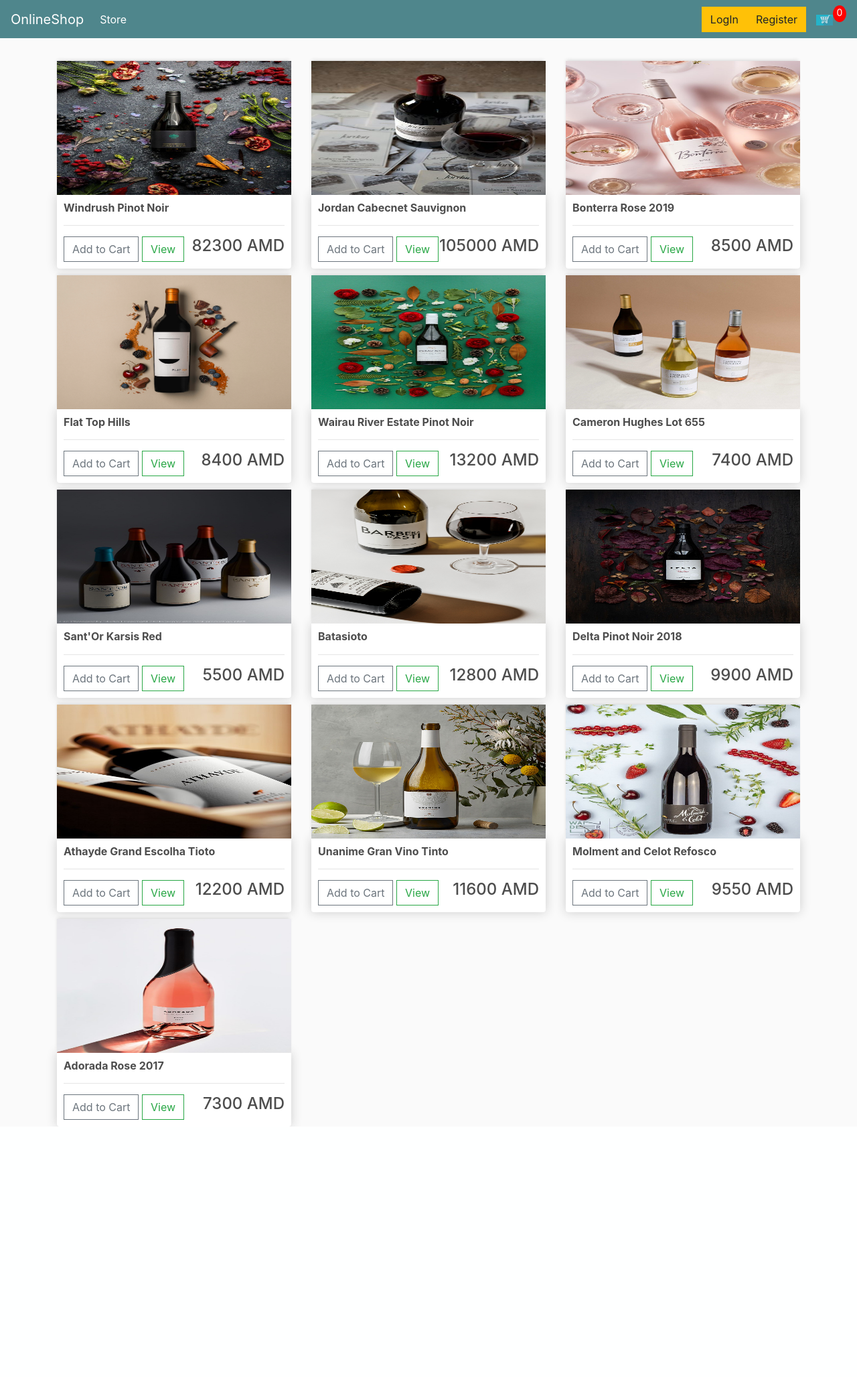
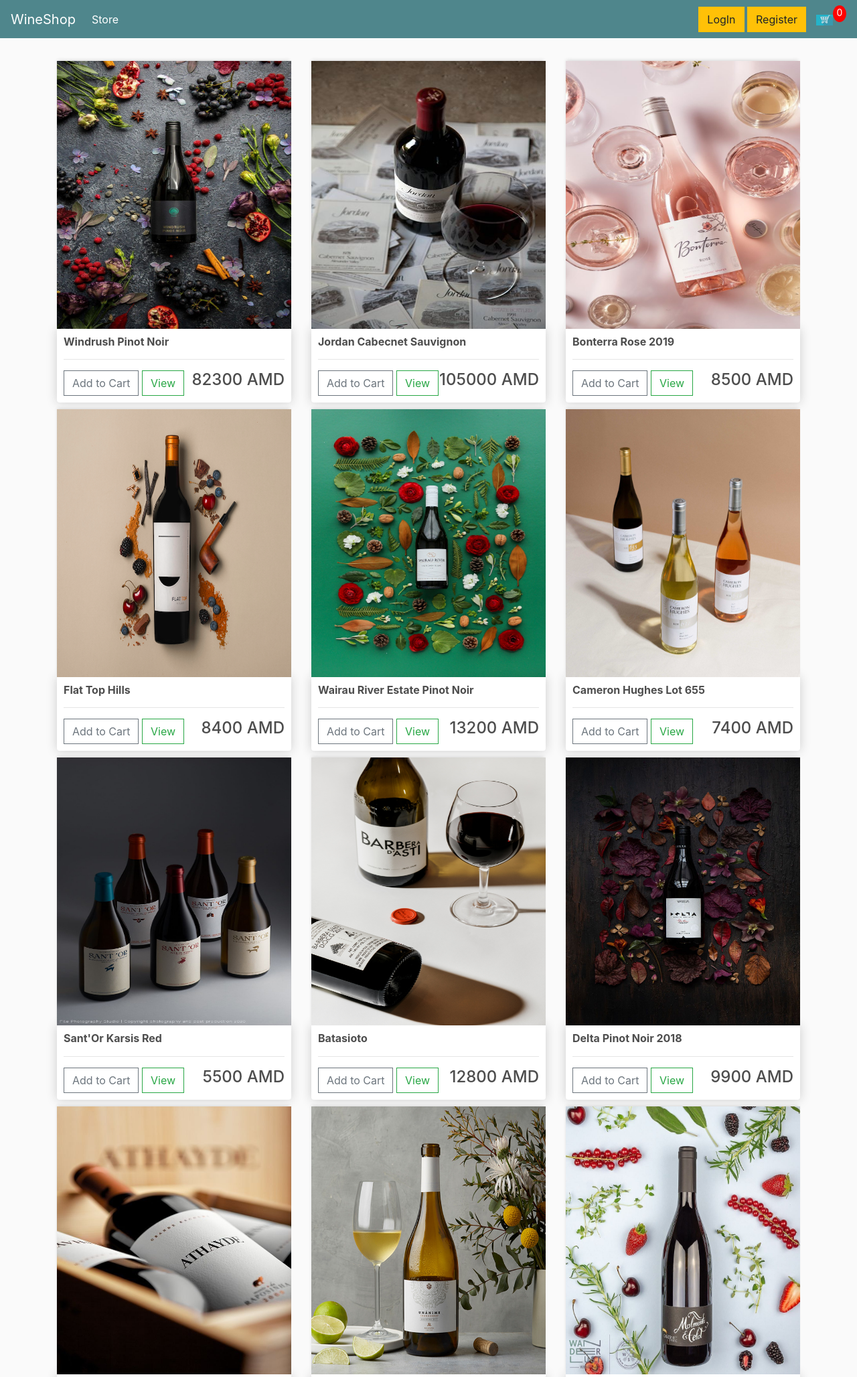
Before and after one commit to arm2845/Online-Shop, a Django app: page / in a window 1280 px wide. Shown: the top 2056 px of the page at 67% size. Before the commit the page ends 1682 px from the top, so only its background shows below. Run offline with Django 3.2, Linux system fonts and the light colour scheme; data comes from the database, SQL or seed files in the repository; both versions use the stored data as it was after the commit; some libraries are stand-ins or nearby versions.

Commit message:
01.03.2020

```diff
--- a/OnlineShop/static/css/main.css
+++ b/OnlineShop/static/css/main.css
@@ -14,11 +14,12 @@ h1,h2,h3,h4,h5,h6{
 }
 
 .thumbnail{
-	width: 100%;
-	height: 200px;
+	width: 350px;
+	height: 400px;
 	-webkit-box-shadow: -1px -3px 5px -2px rgba(214,214,214,1);
     -moz-box-shadow: -1px -3px 5px -2px rgba(214,214,214,1);
     box-shadow: -1px -3px 5px -2px rgba(214,214,214,1);
+
 }
 
 .product{
@@ -48,6 +49,7 @@ h1,h2,h3,h4,h5,h6{
 
 .col-lg-4, .col-lg-6, .col-lg-8, .col-lg-12{
 	margin-top: 10px;
+
 }
 
 .btn{
--- a/OnlineShop/store/templates/store/main.html
+++ b/OnlineShop/store/templates/store/main.html
@@ -64,9 +64,9 @@
 
 </head>
 <body>
-
+    <div class="sticky-top">
     <nav class="navbar navbar-expand-lg navbar-dark bg-dark">
-      <a class="navbar-brand" href="{% url 'Store' %}">OnlineShop</a>
+      <a class="navbar-brand" href="{% url 'Store' %}">WineShop</a>
       <button class="navbar-toggler" type="button" data-toggle="collapse" data-target="#navbarSupportedContent" aria-controls="navbarSupportedContent" aria-expanded="false" aria-label="Toggle navigation">
         <span class="navbar-toggler-icon"></span>
       </button>
@@ -80,13 +80,16 @@
         <div class="form-inline my-2 my-lg-0">
 
             {% if request.user.is_authenticated %}
+            <div>
             <a href="{% url 'UserProfile' user.id %}" class="btn btn-warning">{{user.username}}</a>
             <a href="{% url 'LogOut' %}" class="btn btn-warning">LogOut</a>
+            </div>
 
             {% else %}
+            <div>
             <a href="{% url 'LogIn' %}" class="btn btn-warning">LogIn</a>
             <a href="{% url 'CreateUser' %}" class="btn btn-warning">Register</a>
-
+            </div>
             {% endif %}
 
             <a href="{% url 'Cart' %}">
@@ -97,6 +100,7 @@
         </div>
       </div>
     </nav>
+    </div>
 
         <div class="container">
             <br>
```
Also changed, not shown: OnlineShop/db.sqlite3.
